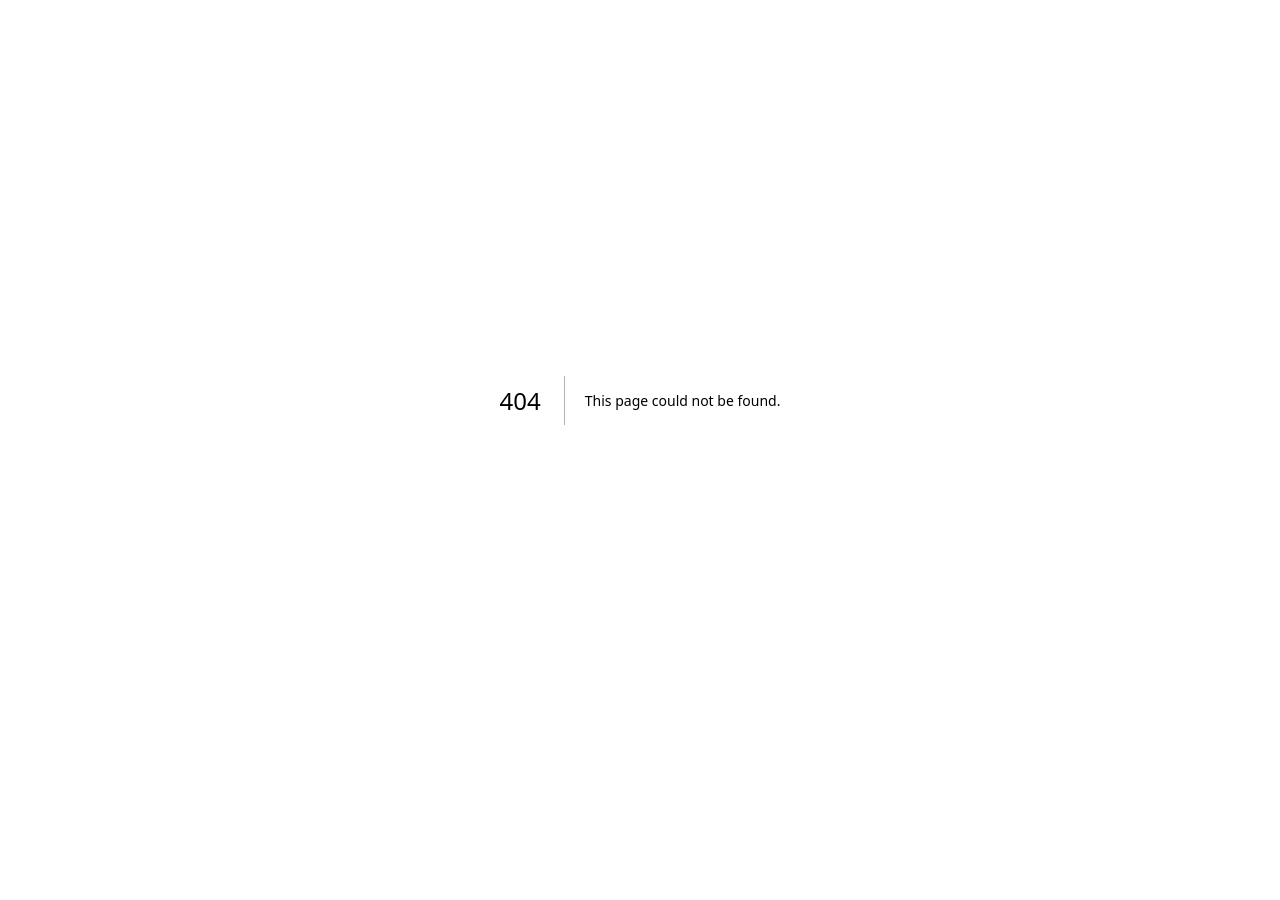
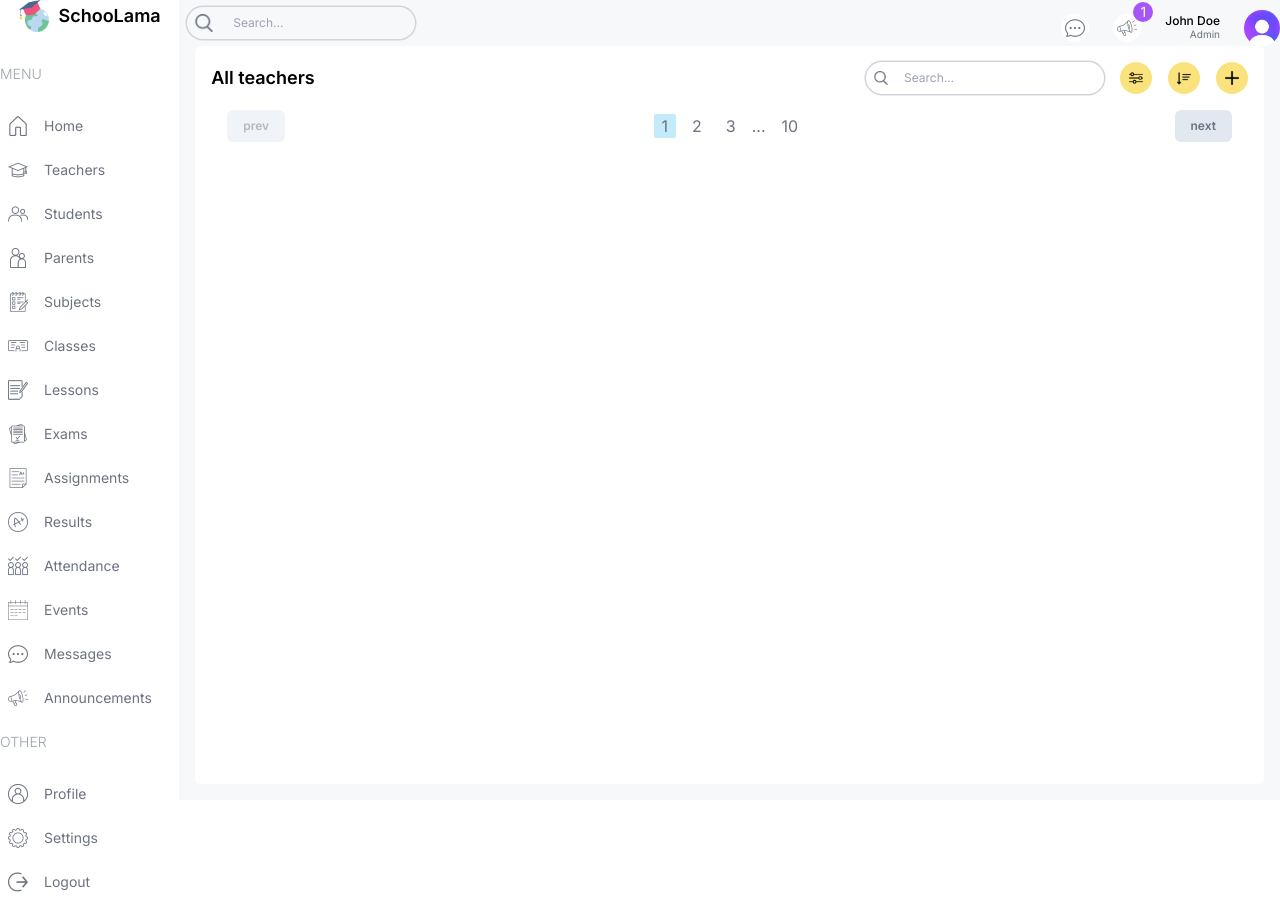
Before and after one commit to tvisha015/School-Management-System-next-js, a Next.js app: page /list/teachers in a window 1280 px wide. Before the commit this address had no page. Before the commit the page ends 800 px from the top, so only its background shows below. Built offline with nearby package versions, Linux system fonts and the light colour scheme.

Commit message:
feat: create TeachersListPage with pagination and search functionality

```diff
--- /dev/null
+++ b/src/app/(dashboard)/list/teachers/page.tsx
@@ -0,0 +1,35 @@
+import Pagination from '@/components/Pagination'
+import TableSearch from '@/components/TableSearh'
+import Image from 'next/image'
+import React from 'react'
+
+const TeachersListPage = () => {
+  return (
+    <div className='bg-white p-4 rounded-md flex-1 m-4 mt-0'>
+        {/* TOP */}
+        <div className="flex items-center justify-between">
+            <h1 className='hidden md:block text-lg font-semibold'>All teachers</h1>
+            <div className="flex flex-col md:flex-row items-center gap-4 w-full md:w-auto">
+                <TableSearch/>
+                <div className="flex items-center gap-4 self-end">
+                    <button className='w-8 h-8 flex items-center justify-center rounded-full bg-lamaYellow'>
+                        <Image src="/filter.png" alt='' width={14} height={14}/>
+                    </button>
+                    <button className='w-8 h-8 flex items-center justify-center rounded-full bg-lamaYellow'>
+                        <Image src="/sort.png" alt='' width={14} height={14}/>
+                    </button>
+                    <button className='w-8 h-8 flex items-center justify-center rounded-full bg-lamaYellow'>
+                        <Image src="/plus.png" alt='' width={14} height={14}/>
+                    </button>
+                </div>
+            </div>
+        </div>
+        {/* LIST */}
+        <div className=""></div>
+        {/* PAGINATION */}
+        <Pagination/>
+    </div>
+  )
+}
+
+export default TeachersListPage
--- a/src/app/globals.css
+++ b/src/app/globals.css
@@ -74,23 +74,13 @@
   font-size: 14px !important;
 }
 
-.rbc-event {
+ .rbc-event {
   border: none !important;
   color: black !important;
   padding: 10px !important;
   margin: 10px !important;
-  width: 99% !important;
+  width: 95% !important;
 }
-@media (max-width: 991px) {
-  .rbc-event {
-    padding: 8px !important;
-    margin: 6px !important;
-    width: 98% !important;
-    display: flex !important;
-    flex-direction: column !important;
-  }
-}
-
 .rbc-event:nth-child(1) {
   background-color: #e2f8ff !important;
 }
--- /dev/null
+++ b/src/components/Pagination.tsx
@@ -0,0 +1,28 @@
+import React from "react";
+
+const Pagination = () => {
+  return (
+    <div className="p-4 flex flex-center justify-between text-gray-500">
+      <button
+        disabled
+        className="py-2 px-4 rounded-md bg-slate-200 text-xs font-semibold disabled:opacity-50 disabled:cursor-not-allowed"
+      >
+        prev
+      </button>
+      <div className="flex items-center gap-2">
+        <button className="px-2 rounded-sm bg-lamaSky">1</button>
+        <button className="px-2 rounded">2</button>
+        <button className="px-2 rounded">3</button>
+        ...
+        <button className="px-2 rounded">10</button>
+      </div>
+      <button
+        className="py-2 px-4 rounded-md bg-slate-200 text-xs font-semibold disabled:opacity-50 disabled:cursor-not-allowed"
+      >
+        next
+      </button>
+    </div>
+  );
+};
+
+export default Pagination;
--- /dev/null
+++ b/src/components/TableSearh.tsx
@@ -0,0 +1,16 @@
+import Image from "next/image";
+
+const TableSearch = () => {
+  return (
+    <div className="w-full md:w-auto flex items-center gap-2 text-xs rounded-full ring-[1.5px] ring-gray-300 px-2">
+      <Image src="/search.png" alt="" width={14} height={14} />
+      <input
+        type="text"
+        placeholder="Search..."
+        className="w-[200px] p-2 bg-transparent outline-none"
+      />
+    </div>
+  );
+};
+
+export default TableSearch;
```
